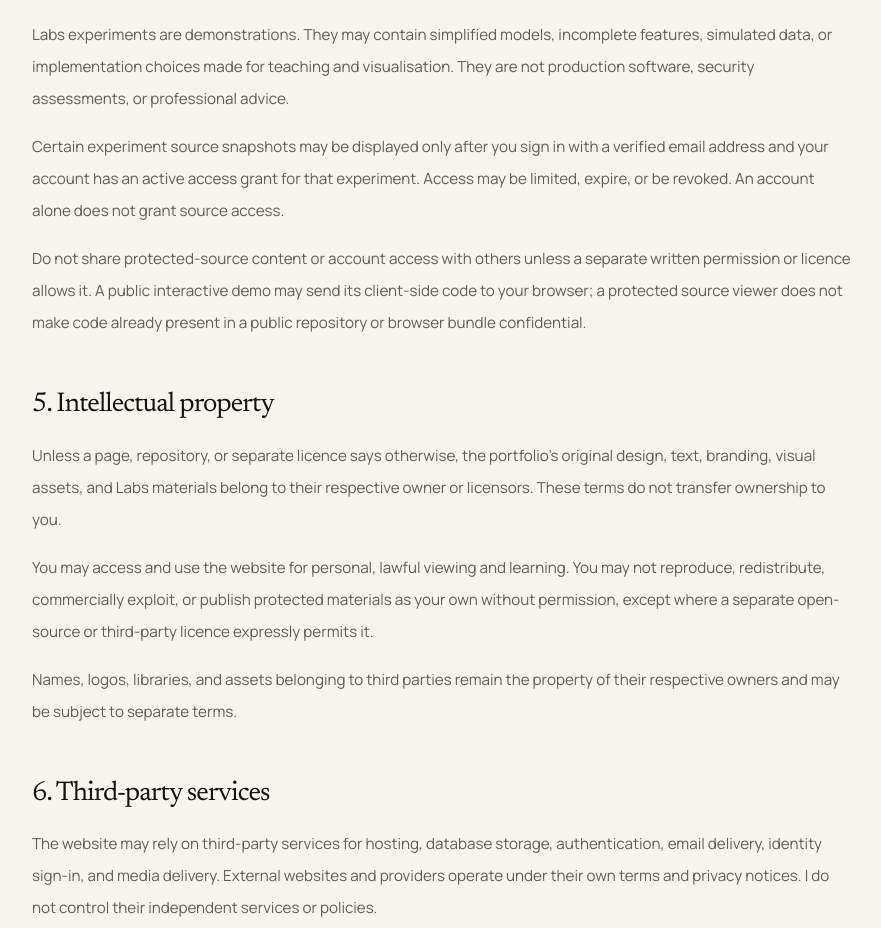
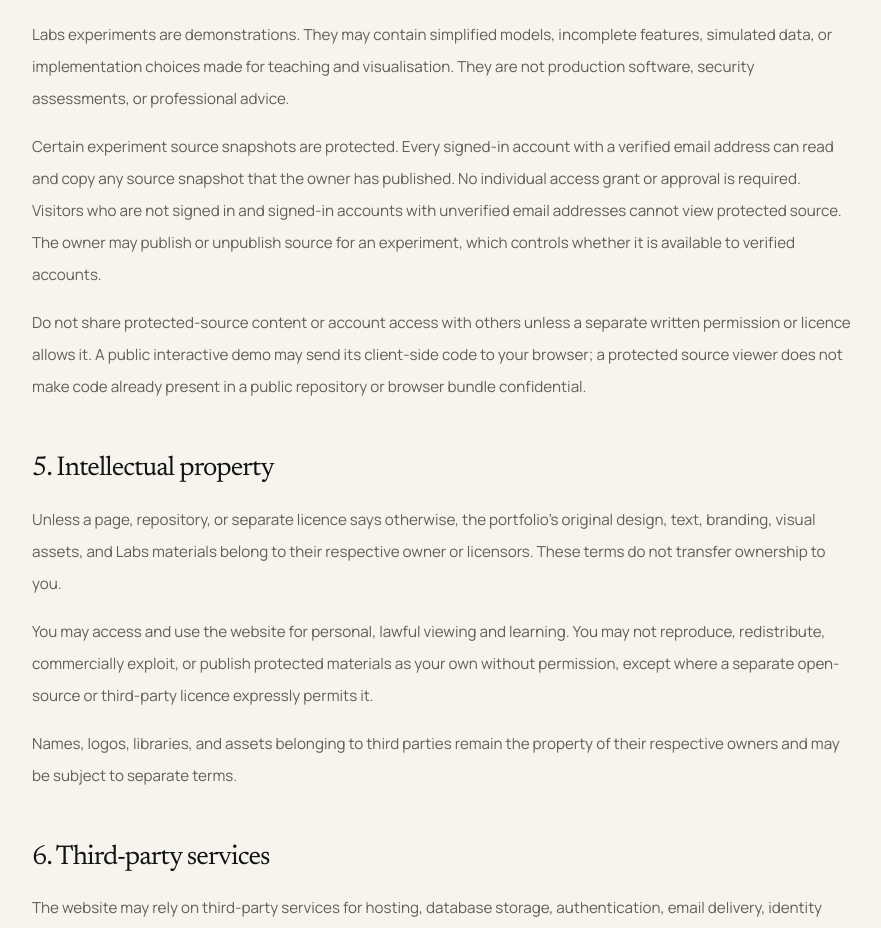
Before and after one commit to VishalChoudhary01/Vishal-Kumar-Choudhary-Frontend-Developer, a Next.js app: page /terms in a window 1280 px wide. Shown: the part 2048-2976 px from the top of the page, without its empty margins (198-1079 px from the left). Built offline with nearby package versions, Linux system fonts and the light colour scheme; no server answers; a web font is replaced by a local one.

Commit message:
Align Labs Terms with verified-account source access

```diff
--- a/src/app/terms/page.js
+++ b/src/app/terms/page.js
@@ -96,7 +96,7 @@ export default function TermsPage() {
           Labs experiments are demonstrations. They may contain simplified models, incomplete features, simulated data, or implementation choices made for teaching and visualisation. They are not production software, security assessments, or professional advice.
         </p>
         <p>
-          Certain experiment source snapshots may be displayed only after you sign in with a verified email address and your account has an active access grant for that experiment. Access may be limited, expire, or be revoked. An account alone does not grant source access.
+          Certain experiment source snapshots are protected. Every signed-in account with a verified email address can read and copy any source snapshot that the owner has published. No individual access grant or approval is required. Visitors who are not signed in and signed-in accounts with unverified email addresses cannot view protected source. The owner may publish or unpublish source for an experiment, which controls whether it is available to verified accounts.
         </p>
         <p>
           Do not share protected-source content or account access with others unless a separate written permission or licence allows it. A public interactive demo may send its client-side code to your browser; a protected source viewer does not make code already present in a public repository or browser bundle confidential.
```
